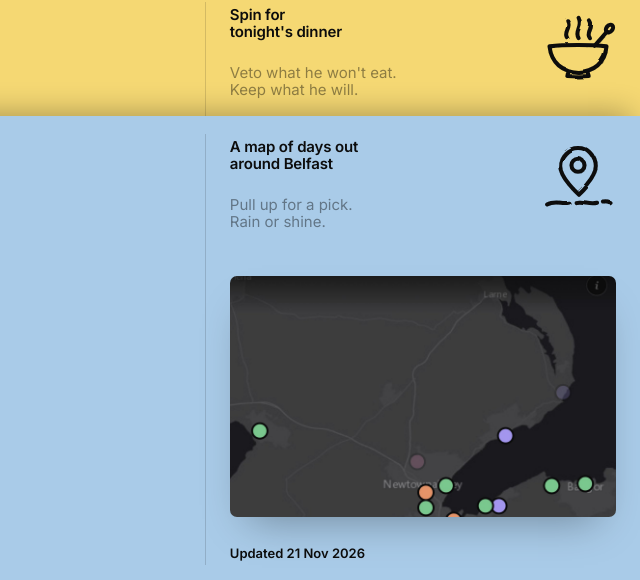
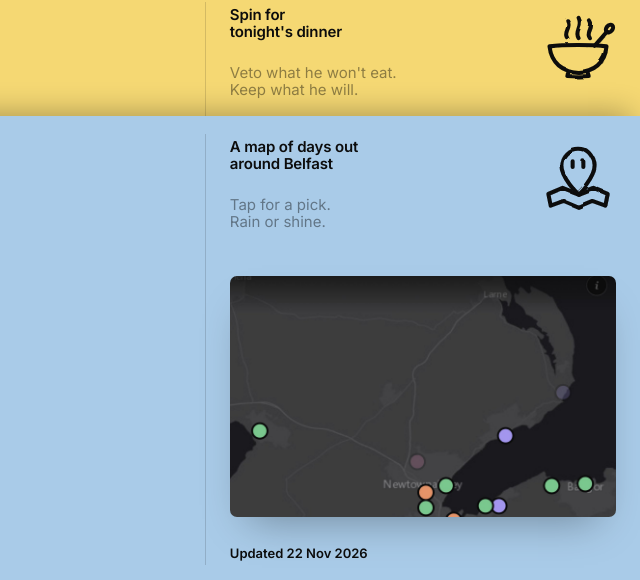
Before and after one commit to hendoscott7/theodex, a plain HTML site: page index.html in a window 1280 px wide. Shown: the part 217-797 px from the top of the page, 640-1280 px from the left. Drawn offline with Linux system fonts and the light colour scheme.

Commit message:
T-Out: new logo icon and blurb
Co-Authored-By: Claude Opus 5.5 <noreply@anthropic.com>
Claude-Session: https://claude.ai/code/session_01MtFveGuV9AU5LcVydVPtoT

```diff
--- a/index.html
+++ b/index.html
@@ -136,9 +136,9 @@ const WORKS = [
   },
   {
     name: ["T-Out"], color: "#a9cbe8",
-    title: "A map of days out\naround Belfast", text: "Pull up for a pick.\nRain or shine.",
-    url: "https://hendoscott7.github.io/t-out/", image: "img/t-out.jpg", updated: "2026-11-21T22:00",
-    icon: '<path d="M32 47C32 47 17 33.5 17 23.5C17 15 23.7 8.5 32 8.5C40.3 8.5 47 15 47 23.5C47 33.5 32 47 32 47Z"/><circle cx="32" cy="23" r="5.5"/><path d="M6 56C12 52.5 18 55.5 24 54.5M30 54C36 52.5 42 56.5 48 54.5M53 53.5C55 53 57 53.2 58.5 54"/>'
+    title: "A map of days out\naround Belfast", text: "Tap for a pick.\nRain or shine.",
+    url: "https://hendoscott7.github.io/t-out/", image: "img/t-out.jpg", updated: "2026-11-22T09:50",
+    icon: '<path d="M7 47l12-5 13 5 13-5 12 5-2 10-11-4-12 5-12-5-11 4z"/><path d="M32 47S18 34 18 23a14 14 0 0 1 28 0c0 11-14 24-14 24z"/><path d="M27.5 19.5v5M36.5 19.5v5"/>'
   }
 ];
 
```
